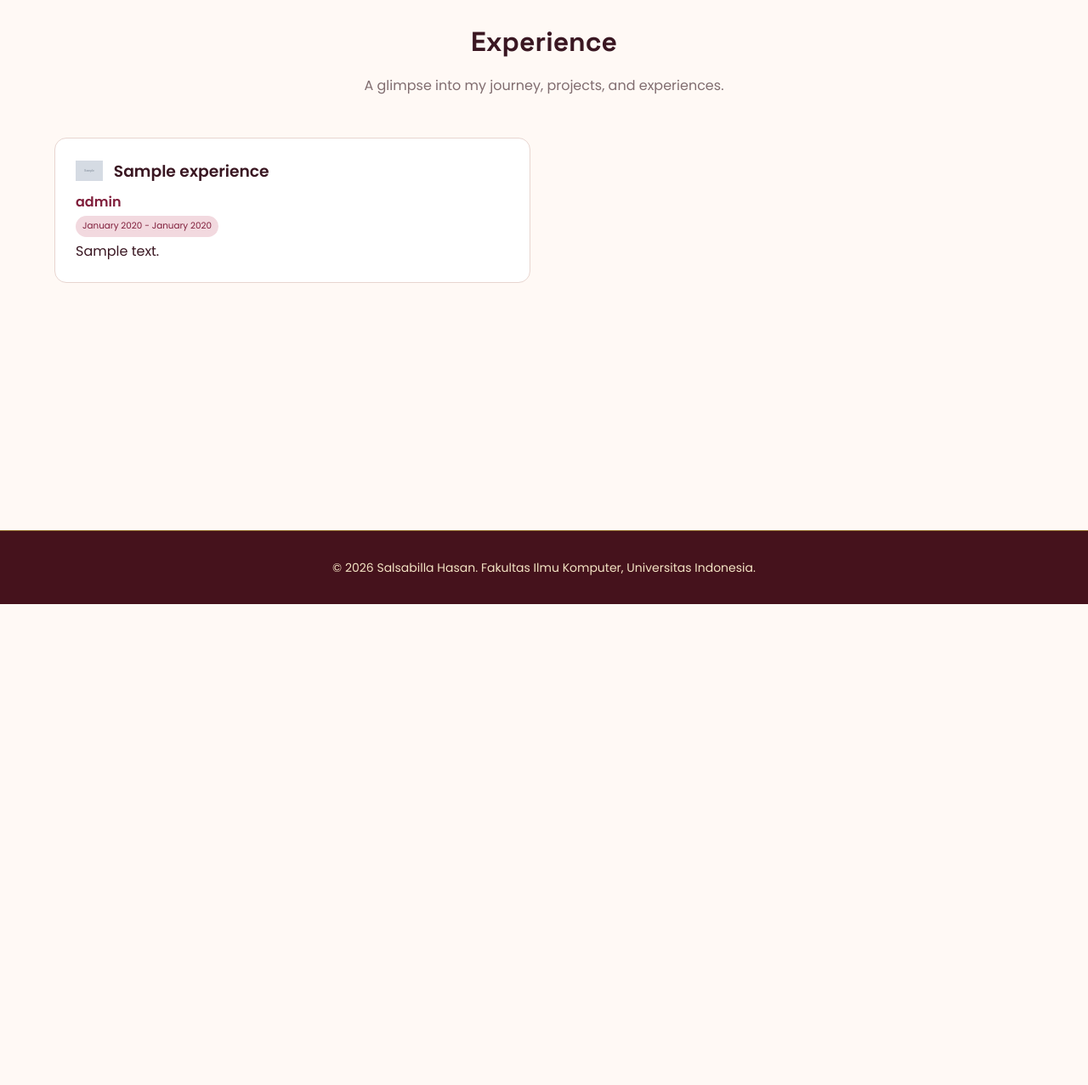
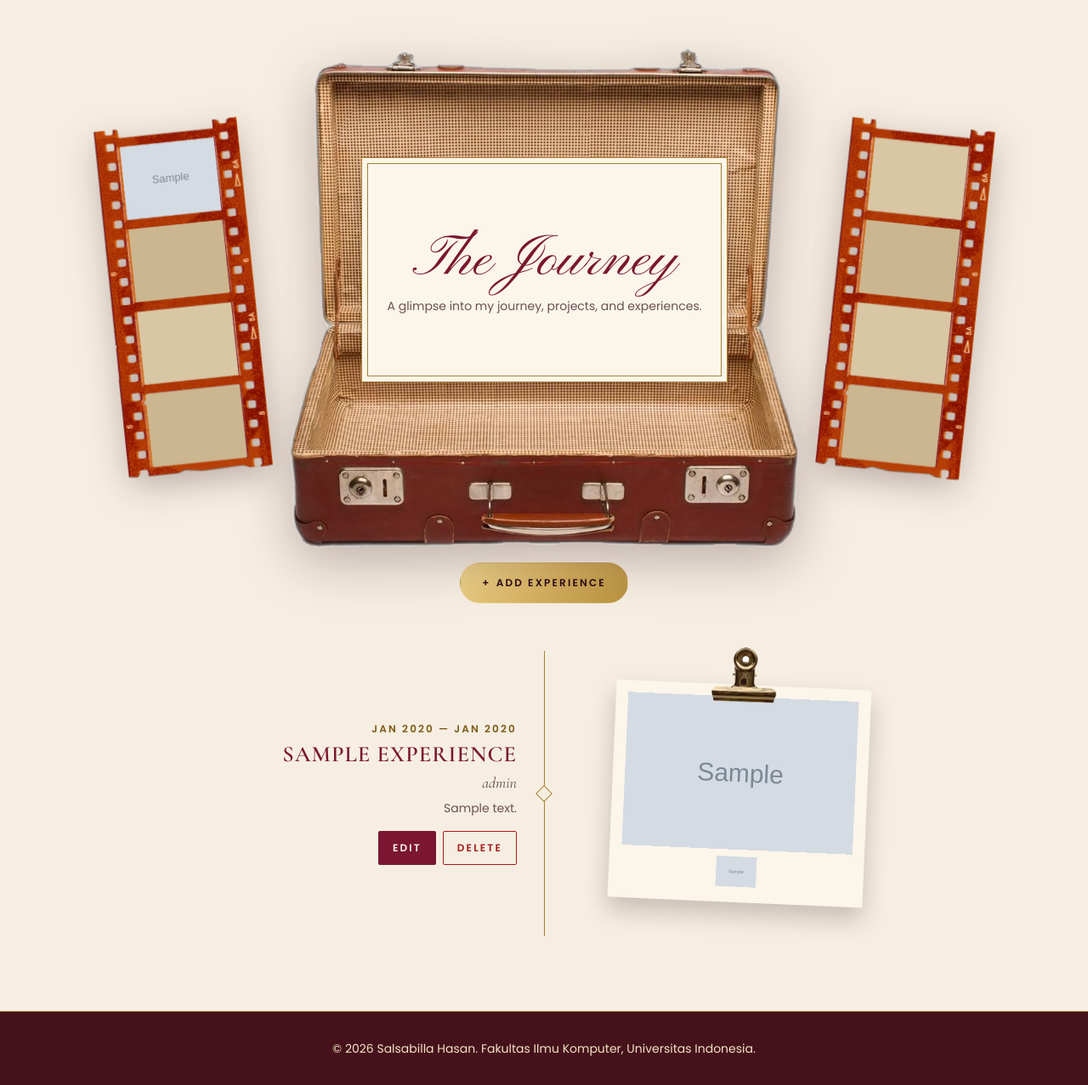
Before and after one commit to salsabillahasan/myportofolio, a Django app: page /experience/ in a window 1280 px wide. Shown: the part 89-1366 px from the top of the page at 85% size. Before the commit the page ends 800 px from the top, so only its background shows below. Run offline with Django 5.2, Linux system fonts and the light colour scheme; a user stored in the database is signed in; tables that the repository leaves empty hold one stand-in row (values such as "Sample post"); grey boxes marked "Sample" are stand-in pictures.

Commit message:
style: redesign experience page with suitcase and photo timeline

```diff
--- a/templates/experience.html
+++ b/templates/experience.html
@@ -1,69 +1,113 @@
 {% extends "base.html" %}
+{% load static %}
+
 {% block meta %}
     <title>Experience - {{ name }}</title>
 {% endblock meta %}
+
 {% block content %}
-<main>
-        <section class="experience-section" id="experience">
-            <div class="container">
-                <section class="experience-header">
-                    <h1>Experience</h1>
-                    <p>
-                        A glimpse into my journey, projects, and experiences.
-                    </p>
+<main class="experience-page" id="experience">
+
+    <!-- ========== HEADER: roll film + koper + roll film ========== -->
+    <section class="journey-header">
+        <div class="film-strip film-strip--left">
+            {% for photo in film_left %}
+                {% if photo %}
+                    <img class="film-strip__slot" src="{{ photo }}" alt="">
+                {% else %}
+                    <span class="film-strip__slot film-strip__slot--empty"></span>
+                {% endif %}
+            {% endfor %}
+            <img class="film-strip__frame" src="{% static 'img/filmstrip.png' %}" alt="">
+        </div>
+
+        <div class="suitcase">
+            <img class="suitcase__img" src="{% static 'img/suitcase.png' %}" alt="">
+            <div class="suitcase__label">
+                <h1 class="suitcase__title">The Journey</h1>
+                <p class="suitcase__text">A glimpse into my journey, projects, and experiences.</p>
+            </div>
+        </div>
+
+        <div class="film-strip film-strip--right">
+            {% for photo in film_right %}
+                {% if photo %}
+                    <img class="film-strip__slot" src="{{ photo }}" alt="">
+                {% else %}
+                    <span class="film-strip__slot film-strip__slot--empty"></span>
+                {% endif %}
+            {% endfor %}
+            <img class="film-strip__frame" src="{% static 'img/filmstrip.png' %}" alt="">
+        </div>
     </section>
 
-                <div class="experience-grid">
-
-                    {% for experience in experience_list %}
-
-                    <article>
-
-                        <div class="experience-title">
-                            {% if experience.thumbnail %}
-                            <img
-                                src="{{ experience.thumbnail }}"
-                                alt="{{ experience.title }} thumbnail"
-                                class="experience-icon"
-                            >
+    {% if user.is_superuser %}
+        <div class="journey-add">
+            <a href="{% url 'main:create_experience' %}" class="btn btn--gold">
+                <span aria-hidden="true">+</span> Add Experience
+            </a>
+        </div>
     {% endif %}
 
-                            <h3>{{ experience.title }}</h3>
+    <!-- ========== TIMELINE ========== -->
+    <section class="timeline" aria-label="Experience timeline">
+        {% for experience in experience_list %}
+            <article class="timeline__row {% if forloop.counter|divisibleby:2 %}timeline__row--reverse{% endif %}">
+
+                <!-- Teks -->
+                <div class="timeline__text">
+                    <p class="timeline__date label">
+                        {{ experience.started_at|date:"M Y" }}
+                        {% if experience.ended_at %}
+                            — {{ experience.ended_at|date:"M Y" }}
+                        {% else %}
+                            — Present
+                        {% endif %}
+                    </p>
+                    <h2 class="timeline__title">{{ experience.title }}</h2>
+                    <p class="timeline__role">{{ experience.role }}</p>
+                    <div class="timeline__desc">{{ experience.description|safe|linebreaksbr }}</div>
+
+                    {% if user.is_superuser %}
+                        <div class="timeline__actions">
+                            <a href="{% url 'main:update_experience' experience.id %}" class="btn btn--burgundy">Edit</a>
+                            <form method="post"
+                                  action="{% url 'main:delete_experience' experience.id %}"
+                                  onsubmit="return confirm('Delete {{ experience.title|escapejs }}?');">
+                                {% csrf_token %}
+                                <button type="submit" class="btn btn--danger-outline">Delete</button>
+                            </form>
+                        </div>
+                    {% endif %}
                 </div>
 
+                <!-- Titik di garis -->
+                <span class="timeline__node" aria-hidden="true"></span>
 
-                        <p class="experience-role-title">
-                            {{ experience.role }}
-                        </p>
-
-
-                        <p class="experience-date">
-                            {{ experience.started_at|date:"F Y" }}
-                            -
-                            {% if experience.ended_at %}
-                                {{ experience.ended_at|date:"F Y" }}
+                <!-- Foto berjepit -->
+                <div class="timeline__photo">
+                    <figure class="polaroid">
+                        <img class="polaroid__clip" src="{% static 'img/clip.png' %}" alt="">
+                        {% if experience.photo_src %}
+                            <img class="polaroid__img" src="{{ experience.photo_src }}" alt="Activity photo: {{ experience.title }}">
                         {% else %}
-                                Present
+                            <div class="polaroid__img polaroid__img--empty">
+                                <span class="label">Activity Photo</span>
+                            </div>
                         {% endif %}
-                        </p>
-
-
-                        <div class="experience-description">
-                            {{ experience.description|safe|linebreaksbr }}
+                        <figcaption class="polaroid__caption">
+                            {% if experience.logo_src %}
+                                <img class="polaroid__logo" src="{{ experience.logo_src }}" alt="{{ experience.title }} logo">
+                            {% else %}
+                                <span class="polaroid__name">{{ experience.title }}</span>
+                            {% endif %}
+                        </figcaption>
+                    </figure>
                 </div>
-
             </article>
-
         {% empty %}
-
-                    <p class="empty-state">
-                        Belum ada pengalaman yang ditambahkan.
-                    </p>
-
+            <p class="timeline__empty">No experience added yet.</p>
         {% endfor %}
-
-                </div>
-            </div>
     </section>
 </main>
 {% endblock content %}
```
Also changed, not shown: templates/experience_form.html (added, +46 -0 lines). Lines whose indentation alone changed are shown as unchanged.
